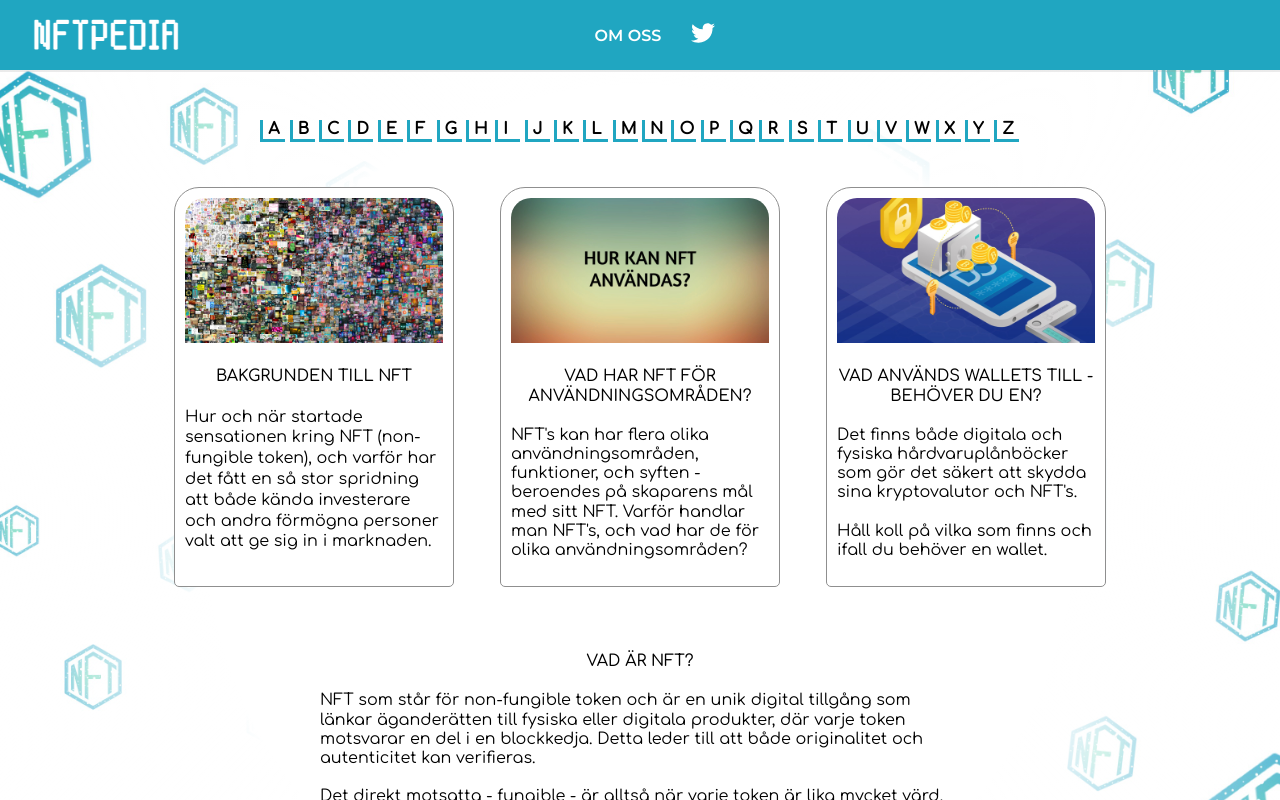
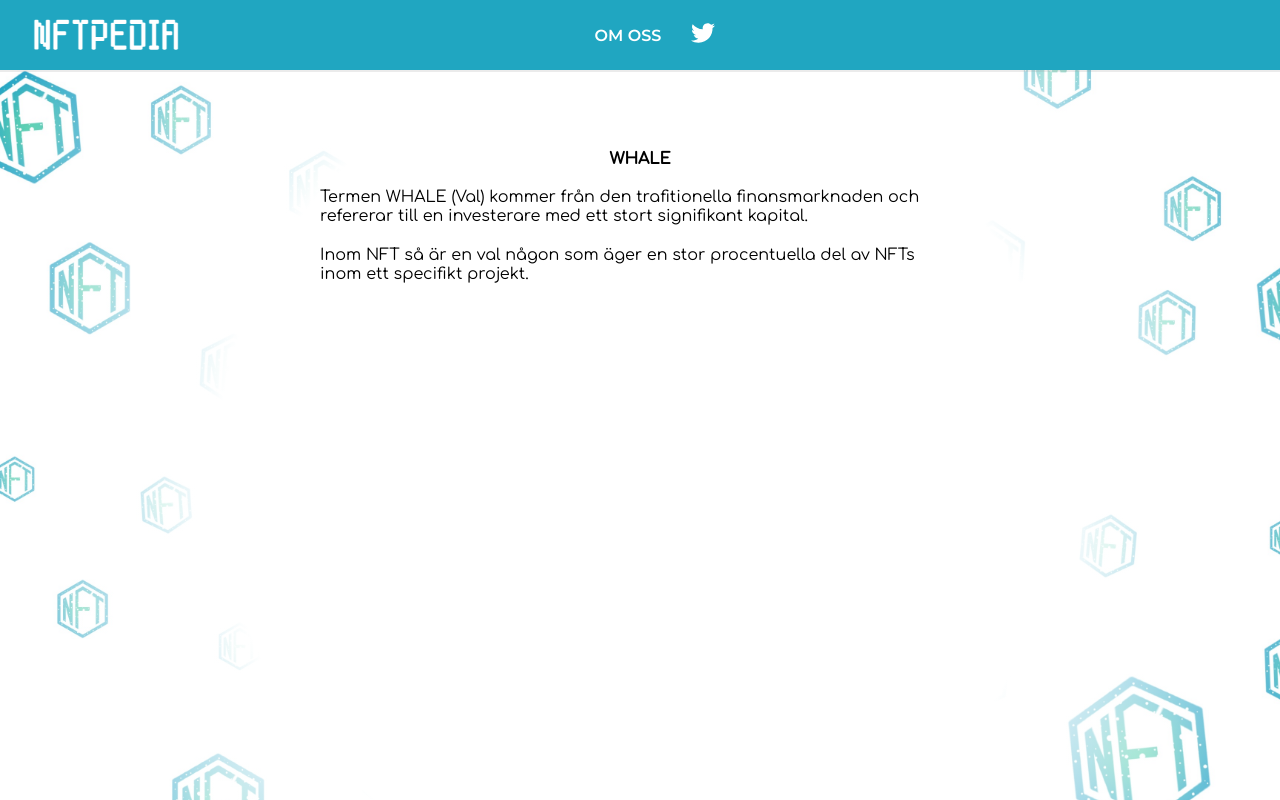
Before and after one commit to jossifelefteriadis/nftpedia, a React (Create React App) app: page /whale in a window 1280 px wide. Shown: the top 800 px of the page. Built offline with nearby package versions, Linux system fonts and the light colour scheme.

Commit message:
Add description for words with W

```diff
--- a/src/components/PageContainer.js
+++ b/src/components/PageContainer.js
@@ -87,6 +87,10 @@ import SweepTheFloor from "./words/SweepTheFloor";
 
 import Testnet from "./words/Testnet";
 import Tezos from "./words/Tezos";
+
+import VitalikButerin from "./words/VitalikButerin";
+
+import Whale from "./words/Whale";
 
 import A from "./letter/A";
 import B from "./letter/B";
@@ -307,6 +311,12 @@ export default class PageContainer extends React.Component {
           <Route path="/tezos">
             <Tezos />
           </Route>
+          <Route path="/vitalik-buterin">
+            <VitalikButerin />
+          </Route>
+          <Route path="/whale">
+            <Whale />
+          </Route>
           <Route path="/A">
             <A />
           </Route>
--- a/src/components/letter/W.js
+++ b/src/components/letter/W.js
@@ -6,7 +6,7 @@ const W = () => (
     <h1>W</h1>
     <br />
     <p className="letter--word">
-      <Link to="/WHALE">WHALE</Link>
+      <Link to="/whale">WHALE</Link>
     </p>
   </section>
 );
--- /dev/null
+++ b/src/components/words/Whale.js
@@ -0,0 +1,17 @@
+import React from "react";
+
+const Whale = () => (
+  <section className="word-description-container">
+    <h1>WHALE</h1>
+    <p>
+      Termen WHALE (Val) kommer från den trafitionella finansmarknaden och
+      refererar till en investerare med ett stort signifikant kapital.
+      <br />
+      <br />
+      Inom NFT så är en val någon som äger en stor procentuella del av NFTs inom
+      ett specifikt projekt.
+    </p>
+  </section>
+);
+
+export default Whale;
```
